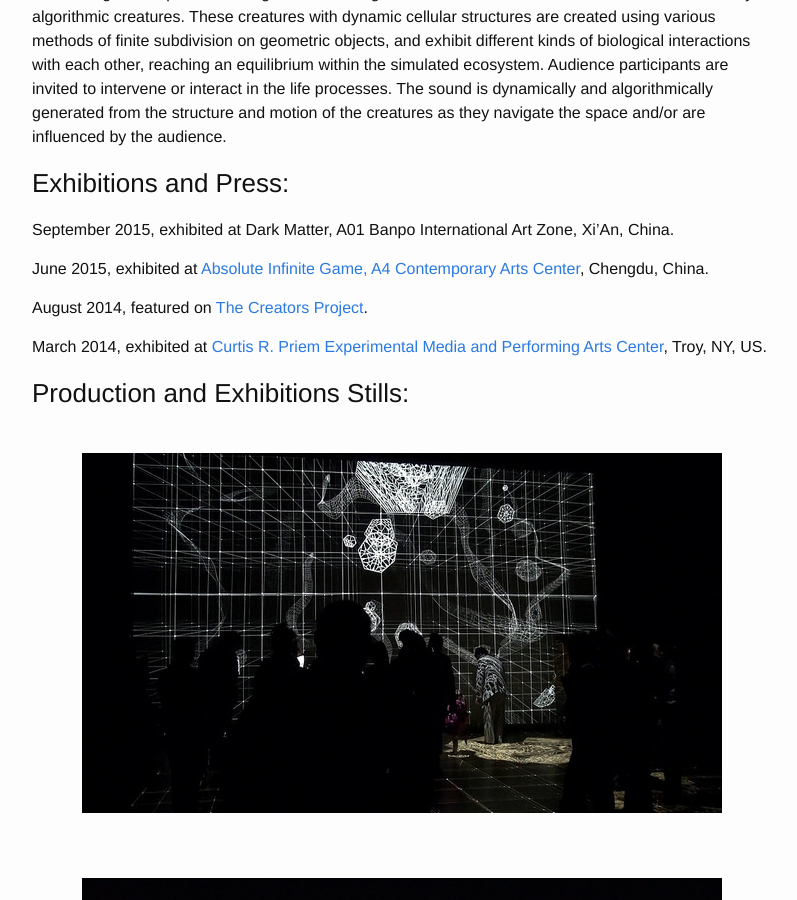
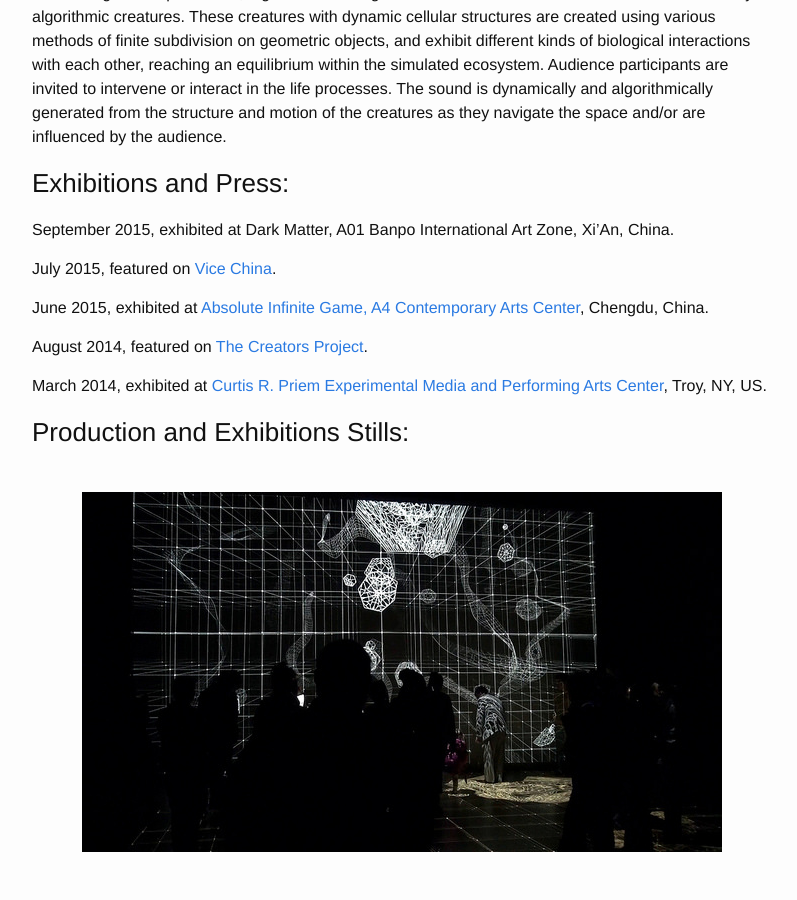
Before and after one commit to kmichaelfox/kmichaelfox.github.io, a Jekyll site: the page built from _posts/works/2014-3-23-algorithmic-menagerie.md, in a window 1280 px wide and 900 px high, scrolled down 637 px. Shown: the whole window, without its empty margins (238-1035 px from the left). Built offline with Jekyll 4.4.1, drawn with Linux system fonts in a browser that asks for light colours.

Commit message:
fixed broken link, added another

```diff
--- a/_posts/works/2014-3-23-algorithmic-menagerie.md
+++ b/_posts/works/2014-3-23-algorithmic-menagerie.md
@@ -16,9 +16,11 @@
 
 September 2015, exhibited at Dark Matter, A01 Banpo International Art Zone, Xi'An, China.
 
+July 2015, featured on [Vice China](http://www.vice.cn/read/what-happens-when-artists-think-like-scientists-in-Chengdu-A4-art-centre-2).
+
 June 2015, exhibited at [Absolute Infinite Game, A4 Contemporary Arts Center](http://art.ifeng.com/2015/0618/1369364.shtml), Chengdu, China.
 
-August 2014, featured on [The Creators Project](thecreatorsproject.vice.com/blog/code-driven-creatures-occupy-this-algorithmic-menagerie).
+August 2014, featured on [The Creators Project](http://thecreatorsproject.vice.com/blog/code-driven-creatures-occupy-this-algorithmic-menagerie).
 
 March 2014, exhibited at [Curtis R. Priem Experimental Media and Performing Arts Center](http://empac.rpi.edu/events/2014/spring/algorithmic-menagerie), Troy, NY, US.
 
```
